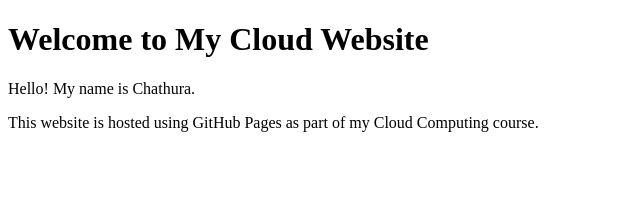
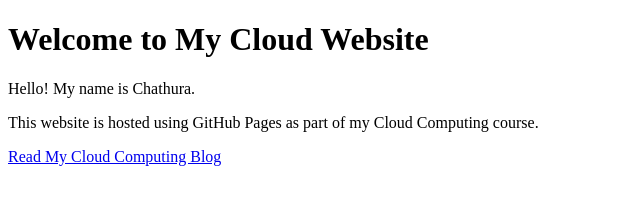
Before and after one commit to Chathura123git/my-first-website, a plain HTML site: page index.html in a window 1280 px wide. Shown: the whole page, without its empty margins (0-640 px from the left). Drawn offline with Linux system fonts and the light colour scheme.

Commit message:
Update index.html

```diff
--- a/index.html
+++ b/index.html
@@ -16,3 +16,4 @@
 </body>
 
 </html>
+<a href="blog.html">Read My Cloud Computing Blog</a>
```
